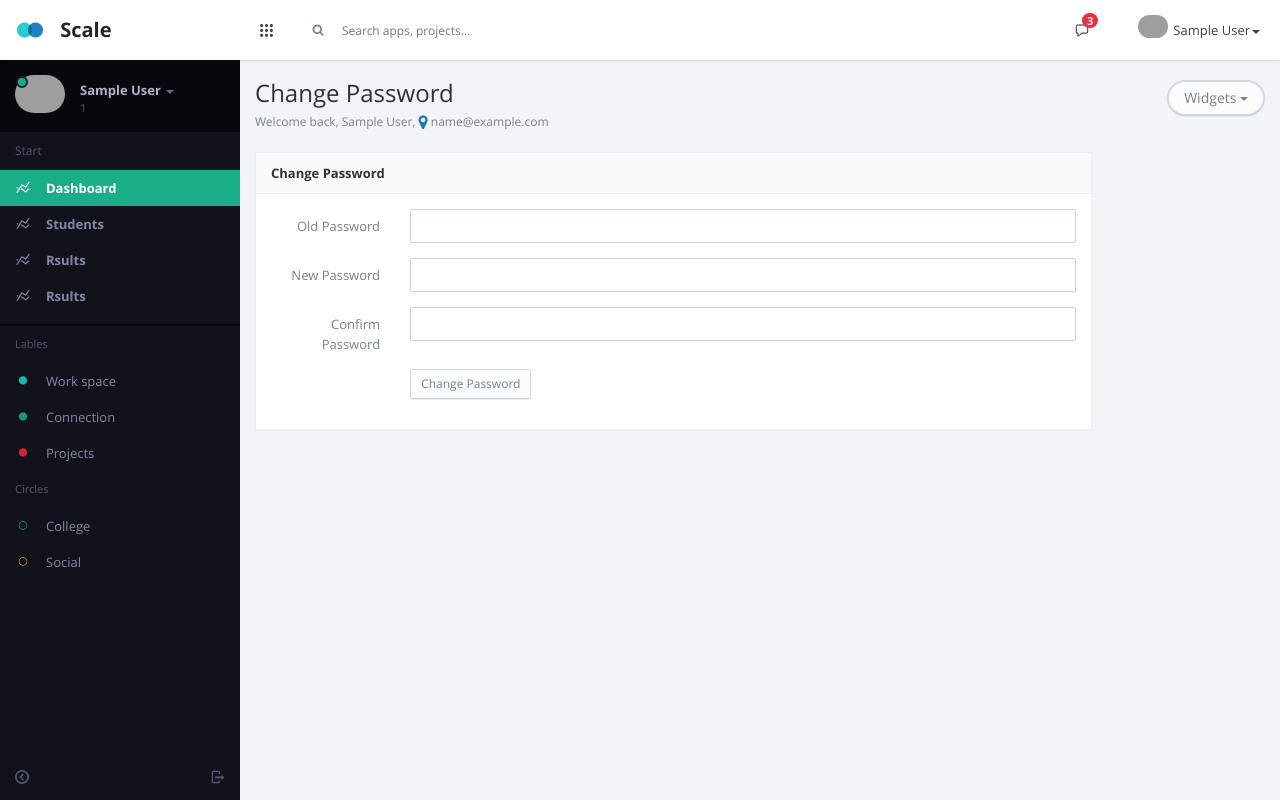
After one commit to abu-humaid/edu-board, a PHP site: page /admin/password_change.php in a window 1280 px wide. The commit adds this page. Run offline with PHP 8.4, Linux system fonts and the light colour scheme; the visitor is signed in with stand-in values (Sample User, id 1); some web fonts are replaced; grey boxes are pictures that could not be loaded.

Commit message:
password change system done

```diff
--- a/admin/Templates/aside.php
+++ b/admin/Templates/aside.php
@@ -13,7 +13,7 @@
                       <i class="on md b-black"></i> </span> <span class="hidden-nav-xs clear"> <span class="block m-t-xs"> <strong class="font-bold text-lt"><?php echo $_SESSION['name']; ?></strong> <b class="caret"></b> </span> <span class="text-muted text-xs block"><?php echo $_SESSION['cell']; ?></span> </span>
                   </a>
                         <ul class="dropdown-menu animated fadeInRight m-t-xs">
-                            <li> <span class="arrow top hidden-nav-xs"></span> <a href="#">Settings</a> </li>
+                            <li> <span class="arrow top hidden-nav-xs"></span> <a href="password_change.php">Change Password</a> </li>
                             <li> <a href="profile.html">Profile</a> </li>
 
                             <li class="divider"></li>
--- a/admin/Templates/header.php
+++ b/admin/Templates/header.php
@@ -102,7 +102,7 @@
 
                     </span> <?php echo  $_SESSION['name']; ?><b class="caret"></b> </a>
                     <ul class="dropdown-menu animated fadeInRight">
-                        <li> <span class="arrow top"></span> <a href="#">Settings</a> </li>
+                        <li> <span class="arrow top"></span> <a href="password_change.php">Change Password</a> </li>
                         <li> <a href="profile.html">Profile</a> </li>
                         <li class="divider"></li>
                         <li> <a href="?logout=success" >Logout</a> </li>
--- /dev/null
+++ b/admin/password_change.php
@@ -0,0 +1,117 @@
+<?php include_once "Templates/header.php";?>
+<?php
+    use Edu\Board\Controller\User;
+
+    $user  = new User;
+ ?>
+
+
+		<!-- MAIN CONTENT  -->
+  <section id="content">
+    <section class="hbox stretch">
+        <section>
+            <section class="vbox">
+                <section class="scrollable padder">
+
+
+
+                    <section class="row m-b-md">
+                        <div class="col-sm-6">
+                            <h3 class="m-b-xs text-black">Change Password</h3> <small>Welcome back, <?php echo  $_SESSION['name']; ?>, <i class="fa fa-map-marker fa-lg text-primary"></i> <?php echo  $_SESSION['email']; ?></small> </div>
+                        <div class="col-sm-6 text-right text-left-xs m-t-md">
+                            <div class="btn-group"> <a class="btn btn-rounded btn-default b-2x dropdown-toggle" data-toggle="dropdown">Widgets <span class="caret"></span></a>
+                                <ul class="dropdown-menu text-left pull-right">
+                                    <li><a href="#">Notification</a></li>
+                                    <li><a href="#">Messages</a></li>
+                                    <li><a href="#">Analysis</a></li>
+                                    <li class="divider"></li>
+                                    <li><a href="#">More settings</a></li>
+                                </ul>
+
+                    </section>
+                    <?php
+                        if (isset($_POST['pass'])) {
+                          // get values
+                          $old_pass = $_POST['old_pass'];
+                          $new_pass = $_POST['new_pass'];
+                          $confirm_pass = $_POST['confirm_pass'];
+                          $user_id = $_SESSION['id'];
+
+                          //Check confirm old password
+                          if (password_verify($old_pass , $_SESSION['pass']) ) {
+                            $old_pass_check = true;
+                          }else {
+                            $old_pass_check = false;
+                          }
+
+                          // Form validation
+                          if (empty($old_pass) || empty($new_pass) || empty($confirm_pass) ) {
+                            $mess = "<p class=\"alert alert-danger\">All fields are required ! <button class=\"close\" data-dismiss=\"alert\">&times;</button></p>";
+                          }elseif ($new_pass !== $confirm_pass ) {
+                            $mess = "<p class=\"alert alert-danger\">Your password do not mathch ! <button class=\"close\" data-dismiss=\"alert\">&times;</button></p>";
+                          }elseif ($old_pass_check == false) {
+                            $mess = "<p class=\"alert alert-danger\">Your old password do not mathch ! <button class=\"close\" data-dismiss=\"alert\">&times;</button></p>";
+                          } else {
+
+                            $mess = $user -> passwordChange($user_id, $new_pass );
+                          }
+
+
+                        }
+                     ?>
+
+
+                    <div class="row">
+                        <div class="col-sm-10">
+                            <?php
+
+                                if ( isset($mess) ) {
+                                    echo $mess;
+                                }
+
+                            ?>
+                        <section class="panel panel-default">
+                            <header class="panel-heading font-bold">Change Password</header>
+                            <div class="panel-body">
+                                <form class="bs-example form-horizontal" action="<?php echo $_SERVER['PHP_SELF']; ?>" method="POST">
+
+                                    <div class="form-group">
+                                        <label class="col-lg-2 control-label">Old Password</label>
+                                        <div class="col-lg-10"><input name="old_pass" type="password" class="form-control" /> </div>
+                                    </div>
+
+                                    <div class="form-group">
+                                        <label class="col-lg-2 control-label">New Password</label>
+                                        <div class="col-lg-10"><input name="new_pass" type="password" class="form-control" /></div>
+                                    </div>
+
+                                    <div class="form-group">
+                                        <label class="col-lg-2 control-label">Confirm Password</label>
+                                        <div class="col-lg-10"><input name="confirm_pass" type="password" class="form-control" /></div>
+                                    </div>
+
+
+
+                                    <div class="form-group">
+                                        <div class="col-lg-offset-2 col-lg-10"><button name="pass" type="submit" class="btn btn-sm btn-default">Change Password</button></div>
+                                    </div>
+
+                                </form>
+                            </div>
+                        </section>
+                        </div>
+                    </div>
+
+
+
+                </section>
+            </section>
+        </section>
+
+                    </section>
+                    <a href="#" class="hide nav-off-screen-block" data-toggle="class:nav-off-screen,open" data-target="#nav,html"></a>
+                </section>
+
+
+
+<?php include_once "Templates/footer.php";?>
--- /dev/null
+++ b/app/Controller/User.php
@@ -0,0 +1,25 @@
+<?php
+  namespace Edu\Board\Controller;
+  use Edu\Board\Support\Database;
+
+  /**
+   * User managements
+   */
+  class User extends Database
+  {
+    public function passwordChange($user_id, $new_pass )
+    {
+
+      $this -> Update('users', $user_id, [
+
+            'pass' => password_hash($new_pass, PASSWORD_DEFAULT)
+
+        ] );
+
+        return "<p class=\"alert alert-success\">Password changed successfuly ! <button class=\"close\" data-dismiss=\"alert\">&times;</button></p>";
+    }
+
+  }
+
+
+ ?>
--- a/app/Support/Auth.php
+++ b/app/Support/Auth.php
@@ -20,6 +20,7 @@
 
           $_SESSION['id'] = $login_user_data['id'];
           $_SESSION['name'] = $login_user_data['name'];
+          $_SESSION['pass'] = $login_user_data['pass'];
           $_SESSION['uname'] = $login_user_data['uname'];
           $_SESSION['email'] = $login_user_data['email'];
           $_SESSION['cell'] = $login_user_data['cell'];
--- a/app/Support/Database.php
+++ b/app/Support/Database.php
@@ -38,6 +38,26 @@
 
     }
 
+    //Data update
+    public function update($tbl, $id, array $data)
+		{
+			$query_string = '';
+			foreach($data as $key => $val){
+
+				$query_string .= "$key = '$val' , ";
+
+			}
+
+			$query_array = explode(' ', $query_string);
+			array_pop($query_array);
+			array_pop($query_array);
+
+		 $final_query_string =  implode(' ', $query_array);
+
+			$stmt = $this -> connection() -> prepare("UPDATE $tbl SET $final_query_string WHERE id='$id' ");
+			$stmt -> execute();
+
+		}
 
   }
 
```
